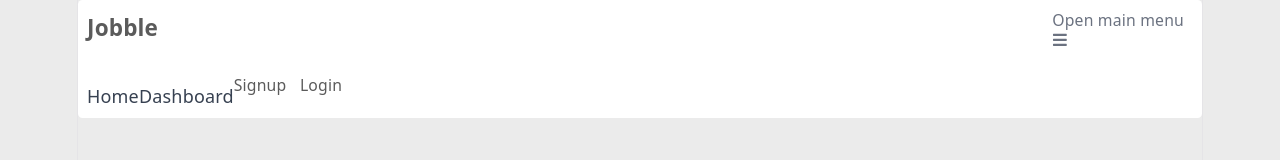
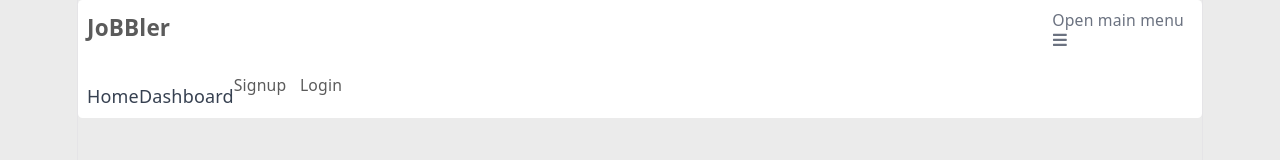
Before and after one commit to dantebesong321-code/job-application-tracker-client, a React (Vite) app: page / in a window 1280 px wide. Shown: the top 160 px of the page. Built offline with nearby package versions, Linux system fonts and the light colour scheme; no server answers.

Commit message:
"udates-readme".

```diff
--- a/src/components/MyNavbar.jsx
+++ b/src/components/MyNavbar.jsx
@@ -36,7 +36,7 @@
     <Navbar fluid rounded>
       <NavbarBrand as={Link} to="/">
         <span className="self-center whitespace-nowrap text-xl font-semibold dark:text-white">
-          Jobble
+          JoBBler
         </span>
       </NavbarBrand>
 
```
